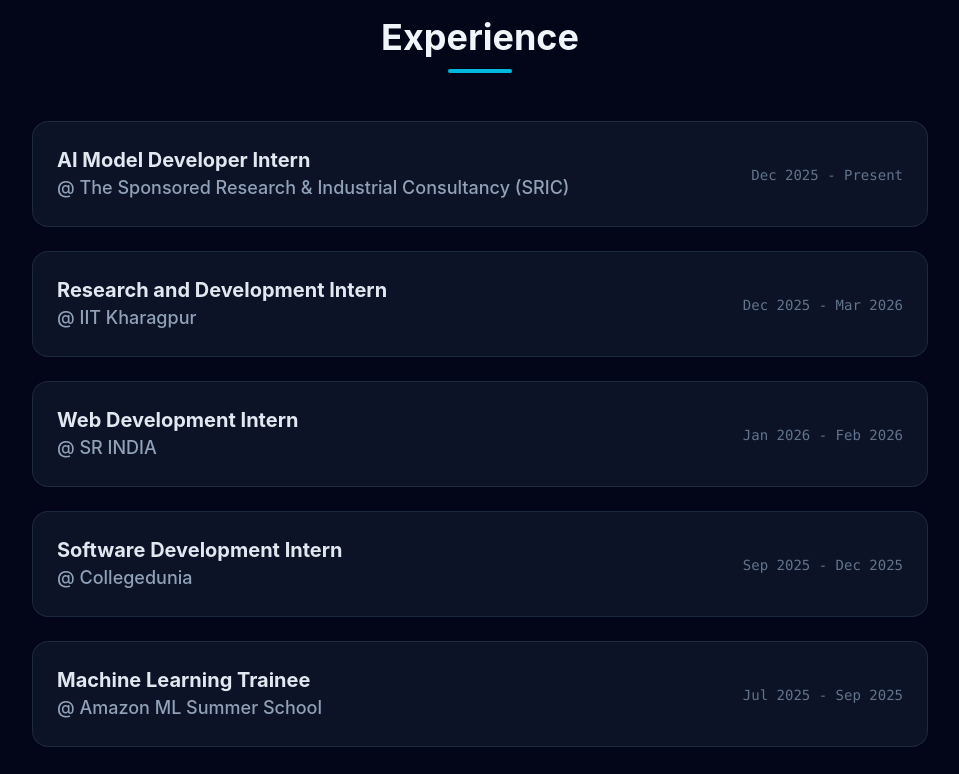
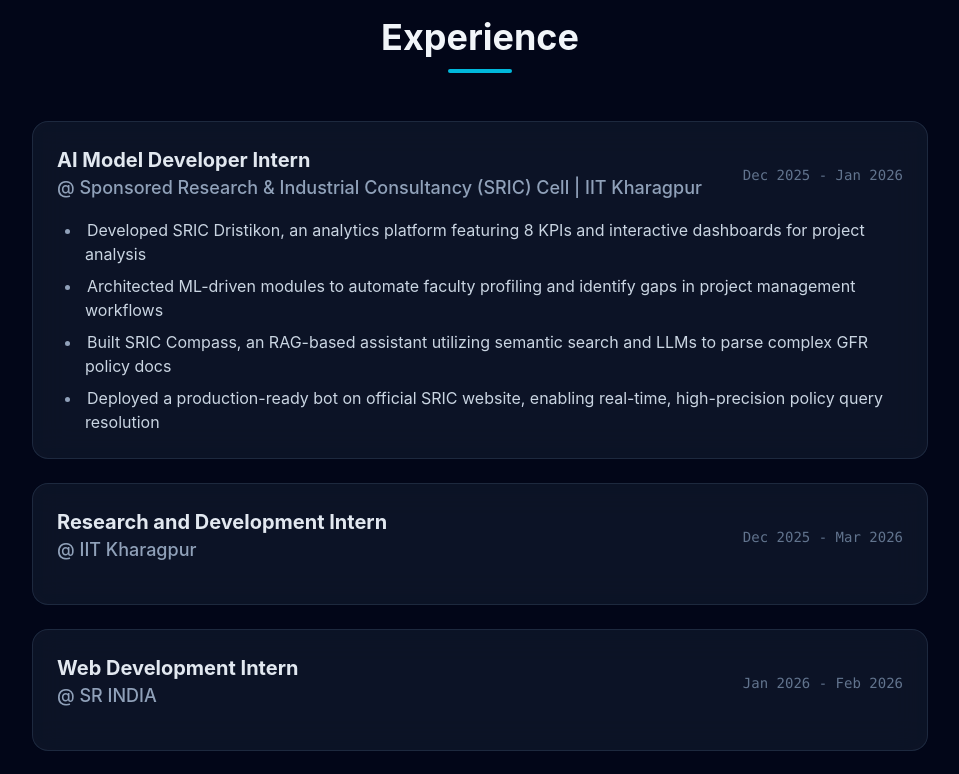
Before and after one commit to sahilgupta630/portfolio, a React app: page / in a window 1280 px wide. Shown: the part 1600-2374 px from the top of the page, without its empty margins (160-1119 px from the left). Built offline with nearby package versions, Linux system fonts and the light colour scheme; the HTML template or start-up script is replaced by a standard one.

Commit message:
Update AI Model Developer Intern details and enable list rendering

```diff
--- a/src/components/Experience.jsx
+++ b/src/components/Experience.jsx
@@ -5,8 +5,14 @@
     const experiences = [
         {
             role: "AI Model Developer Intern",
-            company: "The Sponsored Research & Industrial Consultancy (SRIC)",
-            duration: "Dec 2025 - Present",
+            company: "Sponsored Research & Industrial Consultancy (SRIC) Cell | IIT Kharagpur",
+            duration: "Dec 2025 - Jan 2026",
+            description: [
+                "Developed SRIC Dristikon, an analytics platform featuring 8 KPIs and interactive dashboards for project analysis",
+                "Architected ML-driven modules to automate faculty profiling and identify gaps in project management workflows",
+                "Built SRIC Compass, an RAG-based assistant utilizing semantic search and LLMs to parse complex GFR policy docs",
+                "Deployed a production-ready bot on official SRIC website, enabling real-time, high-precision policy query resolution",
+            ],
         },
         {
             role: "Research and Development Intern",
@@ -74,22 +80,34 @@
                             <motion.div
                                 key={index}
                                 variants={itemVariants}
-                                className="glass-card p-6 flex flex-col md:flex-row md:items-center md:justify-between group"
+                                className="glass-card p-6 flex flex-col group"
                             >
+                                <div className="flex flex-col md:flex-row md:items-center md:justify-between mb-4">
                                     <div>
                                         <h3 className="text-xl font-bold text-slate-200 group-hover:text-cyan-400 transition-colors">
                                             {exp.role}
                                         </h3>
                                         <p className="text-slate-400 font-medium text-lg">@ {exp.company}</p>
                                     </div>
-                                <div className="mt-4 md:mt-0">
+                                    <div className="mt-2 md:mt-0">
                                         <span className="text-slate-500 font-mono text-sm">{exp.duration}</span>
                                     </div>
+                                </div>
+                                {exp.description && (
+                                    <ul className="list-disc list-inside space-y-2 text-slate-400 text-base">
+                                        {exp.description.map((point, i) => (
+                                            <li key={i} className="pl-2 -indent-5 ml-5">
+                                                <span className="text-slate-300">{point}</span>
+                                            </li>
+                                        ))}
+                                    </ul>
+                                )}
                             </motion.div>
                         ))}
                     </motion.div>
                 </div>
             </div>
         </section>
+
     );
 }
```
Lines whose indentation alone changed are shown as unchanged.
